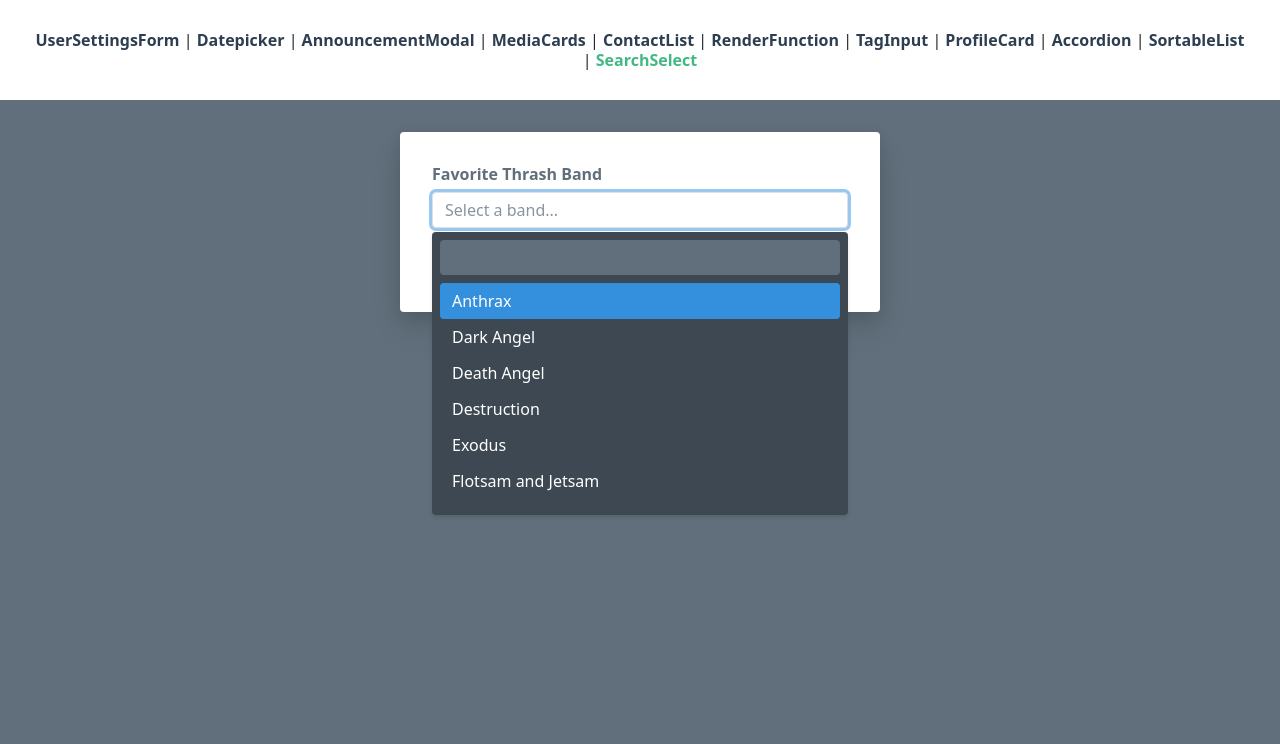
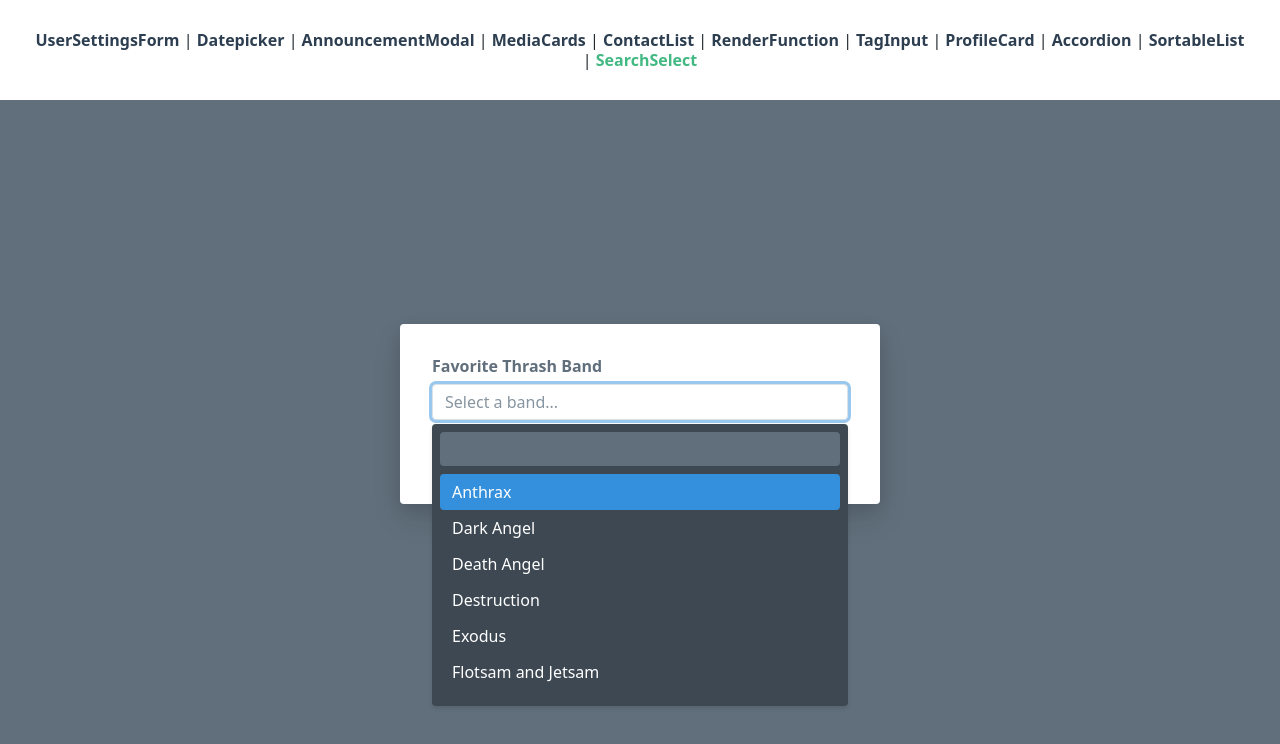
Before and after one commit to 124c4a11/AdvancedVueComponentDesign-Vue.js-, a Vue app: page /search-select in a window 1280 px wide. Both pictures are taken after a click on the button "Select a band...". Shown: the top 744 px of the page. Built offline with nearby package versions, Linux system fonts and the light colour scheme.

Commit message:
SearchSelect: integrating Popper.js

```diff
--- a/package.json
+++ b/package.json
@@ -11,6 +11,7 @@
     "@shopify/draggable": "^1.0.0-beta.8",
     "element-resize-detector": "^1.1.15",
     "pikaday": "^1.8.0",
+    "popper.js": "^1.14.7",
     "portal-vue": "^1.5.1",
     "vue": "^2.5.22",
     "vue-router": "^3.0.1"
--- a/src/components/SearchSelect.vue
+++ b/src/components/SearchSelect.vue
@@ -6,7 +6,7 @@
         <span v-else class="search-select-placeholder">Select a band...</span>
       </button>
 
-      <div v-show="isOpen" class="search-select-dropdown">
+      <div v-show="isOpen" ref="dropdown" class="search-select-dropdown">
         <input
           v-model="search"
           ref="search"
@@ -41,6 +41,7 @@
 
 <script>
 import OnClickOutside from './OnClickOutside.vue'
+import Popper from 'popper.js'
 
 export default {
   components: {
@@ -64,12 +65,23 @@
   },
 
   methods: {
+    setupPopper () {
+      if (this.popper === undefined) {
+        this.popper = new Popper(this.$refs.button, this.$refs.dropdown, {
+          placement: 'bottom'
+        })
+      } else {
+        this.popper.scheduleUpdate()
+      }
+    },
+
     open () {
       if (this.isOpen) return
 
       this.isOpen = true
 
       this.$nextTick(() => {
+        this.setupPopper()
         this.$refs.search.focus()
         this.scrollToHighlighted()
       })
@@ -121,6 +133,10 @@
     highlightNext () {
       this.highlight(this.highlightedIndex + 1)
     }
+  },
+
+  beforeDestroy () {
+    this.popper.destroy()
   }
 }
 </script>
--- a/src/views/SearchSelect.vue
+++ b/src/views/SearchSelect.vue
@@ -1,5 +1,7 @@
 <template>
-  <div class="font-sans text-black min-h-screen bg-grey-darker p-8">
+  <div
+    class="font-sans text-black min-h-screen bg-grey-darker p-8" style="padding-top: 14rem; padding-bottom: 14rem"
+  >
     <div class="max-w-sm mx-auto bg-white rounded shadow-lg p-8">
       <div class="mb-4">
         <label class="form-label mb-2">Favorite Thrash Band</label>
```
Also changed, not shown: 1 other file (tests, documents, lock files or other folders).
